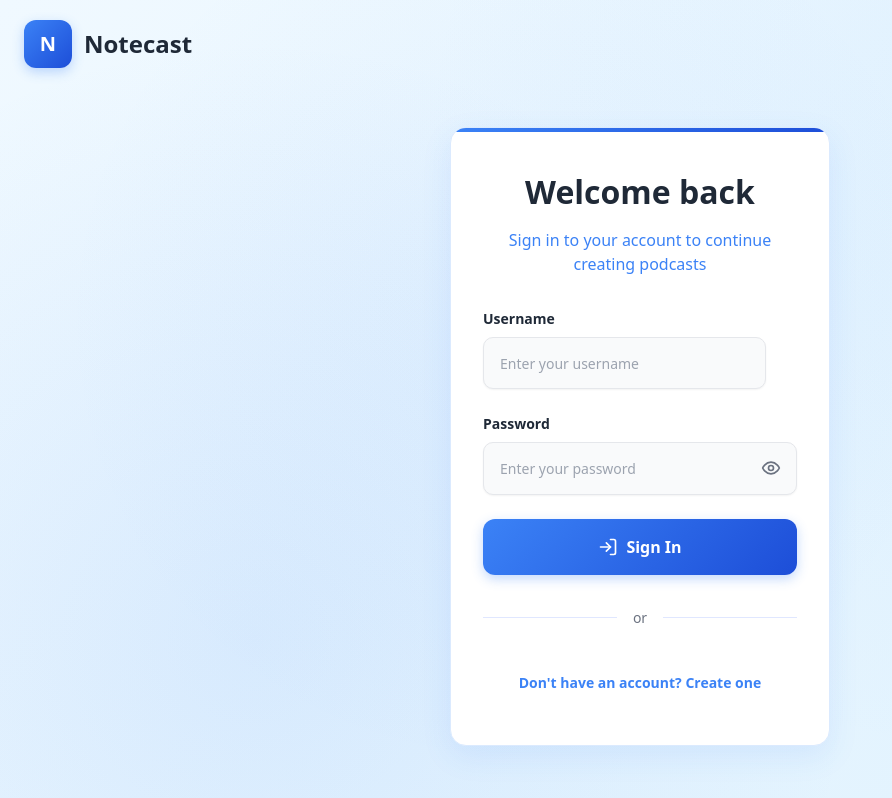
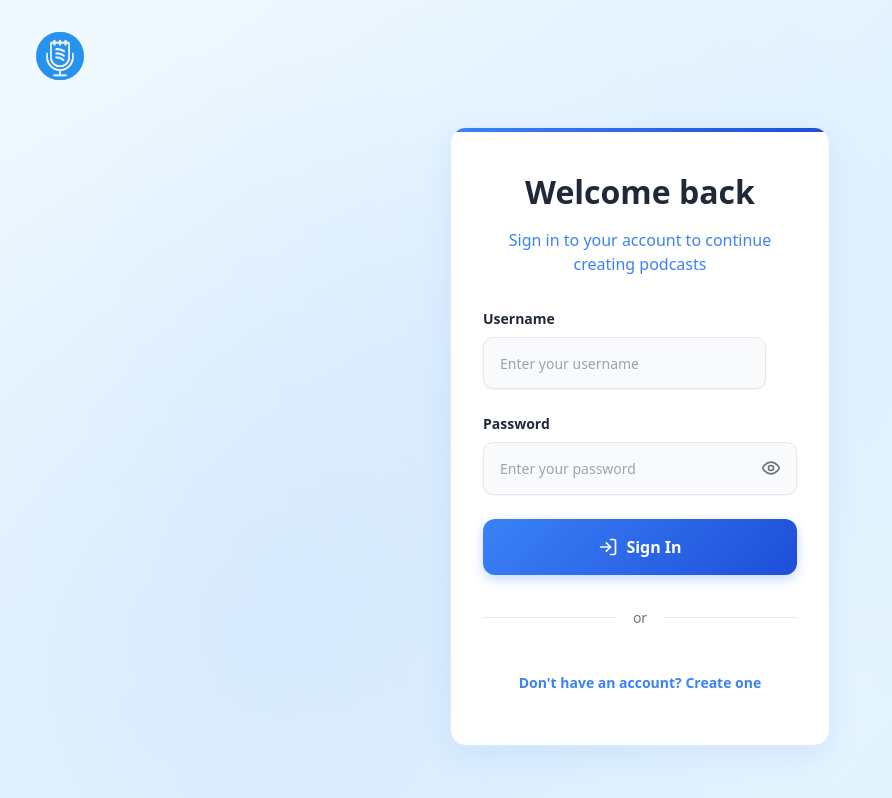
Before and after one commit to deBrian07/Notecast, a React (Vite) app in the folder client/: page /login in a window 1280 px wide. Shown: the whole page, without its empty margins (0-892 px from the left). Built offline with nearby package versions, Linux system fonts and the light colour scheme.

Commit message:
updated logo

```diff
--- a/client/index.html
+++ b/client/index.html
@@ -2,6 +2,7 @@
 <html lang="en">
   <head>
     <meta charset="UTF-8" />
+    <link rel="icon" type="image/png" href="/logo2.png" />
     <meta name="viewport" content="width=device-width,initial-scale=1.0" />
     <title>Notecast</title>
   </head>
--- a/client/src/components/Topbar.css
+++ b/client/src/components/Topbar.css
@@ -17,25 +17,29 @@
 }
 
 .topbar-logo {
-  width: 36px;
-  height: 36px;
-  background: linear-gradient(135deg, #3b82f6 0%, #1d4ed8 100%);
+  width: 54px;
+  height: 54px;
+  background: transparent;
   border-radius: 10px;
   display: flex;
   align-items: center;
   justify-content: center;
-  box-shadow: 0 4px 12px rgba(59, 130, 246, 0.3);
   transition: transform 0.2s ease;
+  overflow: hidden;
 }
 
 .topbar-logo:hover {
   transform: scale(1.05);
 }
 
+.topbar-logo-image {
+  width: 100%;
+  height: 100%;
+  object-fit: contain;
+}
+
 .topbar-logo span {
-  color: white;
-  font-weight: 700;
-  font-size: 16px;
+  display: none;
 }
 
 .topbar-title {
--- a/client/src/components/Topbar.jsx
+++ b/client/src/components/Topbar.jsx
@@ -11,7 +11,7 @@ export default function Topbar(){
     <header className="topbar">
       <div className="topbar-brand">
         <div className="topbar-logo">
-          <span>N</span>
+          <img src="/logo2.png" alt="Notecast" className="topbar-logo-image" />
         </div>
         <h1 className="topbar-title">Notecast</h1>
       </div>
--- a/client/src/pages/Login.css
+++ b/client/src/pages/Login.css
@@ -33,27 +33,22 @@
 .login-logo {
   display: flex;
   align-items: center;
-  gap: 12px;
+  justify-content: flex-start;
 }
 
+.login-logo-image {
+  height: 72px;
+  width: auto;
+  object-fit: contain;
+}
+
+/* Remove old logo styles */
 .login-logo-icon {
-  width: 48px;
-  height: 48px;
-  background: linear-gradient(135deg, #3b82f6 0%, #1d4ed8 100%);
-  border-radius: 12px;
-  display: flex;
-  align-items: center;
-  justify-content: center;
-  color: white;
-  font-weight: 800;
-  font-size: 20px;
-  box-shadow: 0 4px 12px rgba(59, 130, 246, 0.3);
+  display: none;
 }
 
 .login-logo-text {
-  font-size: 24px;
-  font-weight: 800;
-  color: #1f2937;
+  display: none;
 }
 
 /* Main Content */
--- a/client/src/pages/Login.jsx
+++ b/client/src/pages/Login.jsx
@@ -70,8 +70,7 @@ export default function Login() {
       {/* Header */}
       <div className="login-header">
         <div className="login-logo">
-          <div className="login-logo-icon">N</div>
-          <span className="login-logo-text">Notecast</span>
+          <img src="/logo2.png" alt="Notecast" className="login-logo-image" />
         </div>
       </div>
 
```
Also changed, not shown: client/public/logo1.png (added), client/public/logo2.png (added).
